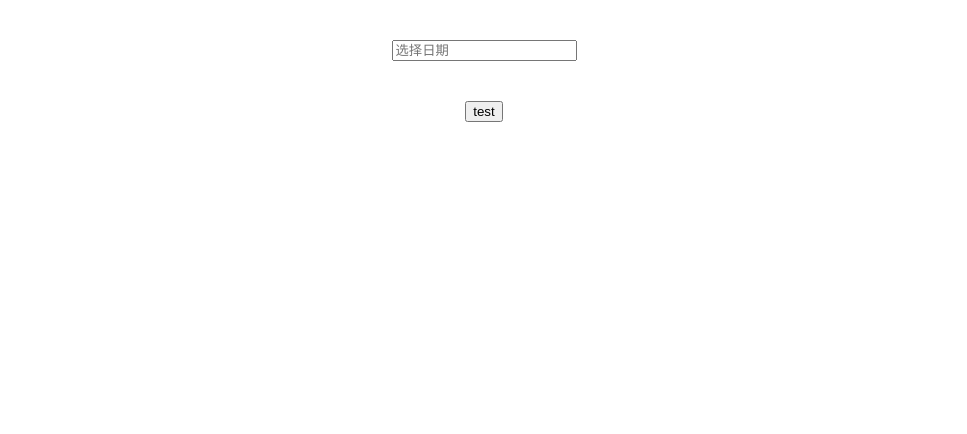
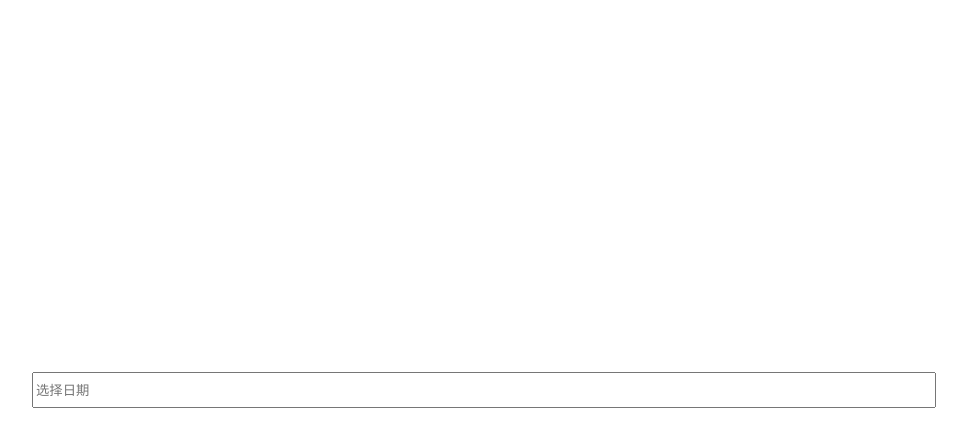
Before and after one commit to Ectimi/JCalendar, a plain HTML site: page index.html in a window 1280 px wide. Shown: the whole page, without its empty margins (156-1123 px from the left). Drawn offline with Linux system fonts and the light colour scheme.

Commit message:
fix month select bug

```diff
--- a/JCalendar.js
+++ b/JCalendar.js
@@ -257,7 +257,7 @@ class JCalendar {
         }
 
         monthsBox.addEventListener('click', e => {
-            if (!e.target.classList.contains('month-select')) {
+            if (!e.target.classList.contains('months-box')) {
                 this.month = this.months.indexOf(e.target.innerText) + 1;
                 this.heightLightCurrentMonth();
                 this.$('.month-select').style.display = 'none';
--- a/index.html
+++ b/index.html
@@ -22,15 +22,18 @@
             flex-direction: column;
             justify-content: center;
             align-items: center;
-            margin-top: 40px;
+            width:100%;
+            height: 100%;
+            /* margin-top: 40px; */
         }
 
         .container {
             margin-top: 20px;
         }
 
-        .test{
-            margin-top: 20px;
+        .input{
+            width:70%;
+            height:30px;
         }
     </style>
 </head>
@@ -40,7 +43,6 @@
         <input class="input" type="text" placeholder="选择日期" readonly>
         <div class="container">
         </div>
-        <button class="test">test</button>
     </div>
 
 
@@ -52,7 +54,6 @@
             immediately:false,
             // showExtra:false,
         })
-        console.log(calendar)
 
         //选择日期时触发
         calendar.dateOnchange = ({ year, month, date }) => {
@@ -87,9 +88,6 @@
             }
         }
 
-        $('.test').onclick = ()=>{
-            console.log(calendar.year,calendar.month,calendar.date)
-        }
     </script>
 </body>
 
```
